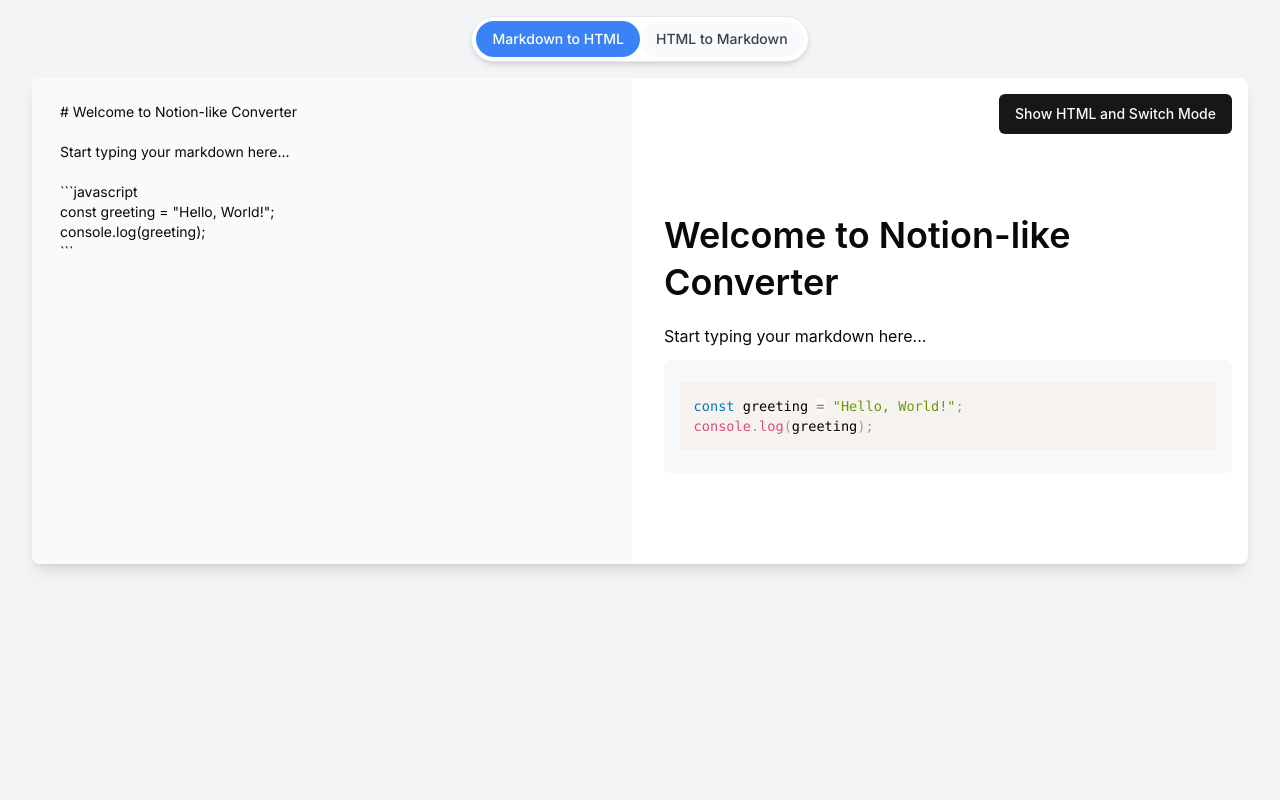
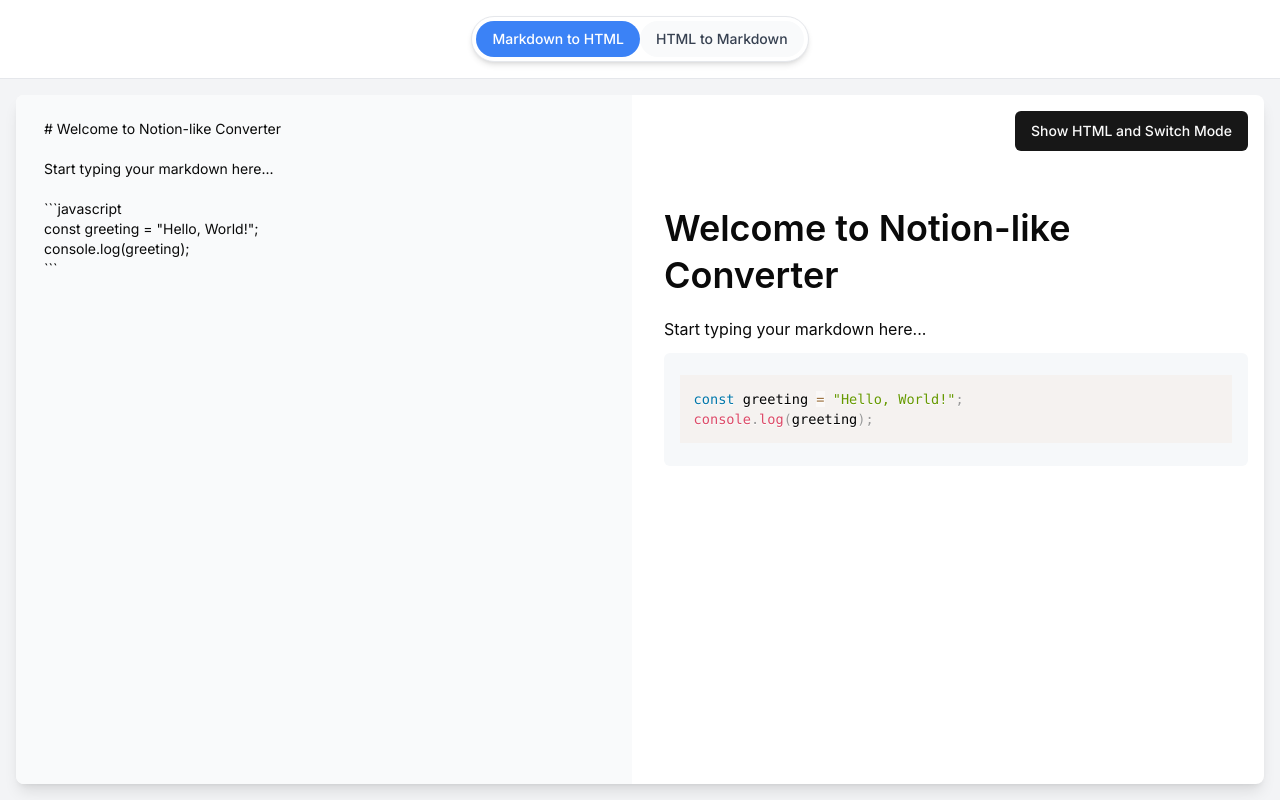
Before and after one commit to jargoti20/markdown-converter, a Next.js app: page / in a window 1280 px wide. Built offline with nearby package versions, Linux system fonts and the light colour scheme.

Commit message:
Fixed a bug where html and markdown toggle wouldn't stick to the top

```diff
--- a/app/components/NotionMarkdownConverter.tsx
+++ b/app/components/NotionMarkdownConverter.tsx
@@ -96,35 +96,32 @@ export default function NotionMarkdownConverter() {
   return (
     <>
       <NotionStyles />
-      <div className="h-[calc(100vh)] bg-gray-100 p-4">
-        <div className="sticky top-0 w-full bg-white-500 dark:bg-neutral-900 flex justify-center z-50">
+      <div className="h-screen flex flex-col bg-gray-100">
+        <div className="w-full bg-white dark:bg-neutral-900 flex justify-center py-4 border-b">
           <ToggleSwitch isMarkdownMode={isMarkdownMode} onToggle={toggleMode} />
         </div>
-        <div className="w-full mx-auto px-4">
 
-          <div className="mb-4 h-full flex justify-center">
-
-          </div>
-          <div className="bg-white rounded-lg shadow-lg h-full overflow-hidden grid grid-cols-2 gap-4">
-            <div className="p-4 bg-gray-50 overflow-hidden">
+        <div className="flex-1 overflow-hidden p-4">
+          <div className="h-full bg-white rounded-lg shadow-lg overflow-hidden grid grid-cols-2 gap-4">
+            <div className="p-4 bg-gray-50 overflow-y-auto">
               {isMarkdownMode ? (
                 <Textarea
                   value={markdown}
                   onChange={(e) => setMarkdown(e.target.value)}
-                  className="w-full h-full resize-none border-none focus:ring-0 bg-transparent overflow-auto"
+                  className="w-full h-full resize-none border-none focus:ring-0 bg-transparent"
                   placeholder="Type your markdown here..."
                 />
               ) : (
                 <Textarea
                   value={html}
                   onChange={(e) => setHtml(e.target.value)}
-                  className="w-full h-full resize-none border-none focus:ring-0 bg-transparent overflow-auto font-mono"
+                  className="w-full h-full resize-none border-none focus:ring-0 bg-transparent font-mono"
                   placeholder="Type your HTML here..."
                 />
               )}
             </div>
-            <div className="p-4 overflow-auto h-full prose max-w-none relative">
-              <div ref={proseRef} className="prose max-w-none h-full pb-16">
+            <div className="p-4 overflow-y-auto relative">
+              <div ref={proseRef} className="prose max-w-none pb-16">
                 {isMarkdownMode ? (
                   <ReactMarkdown
                     components={{
```
